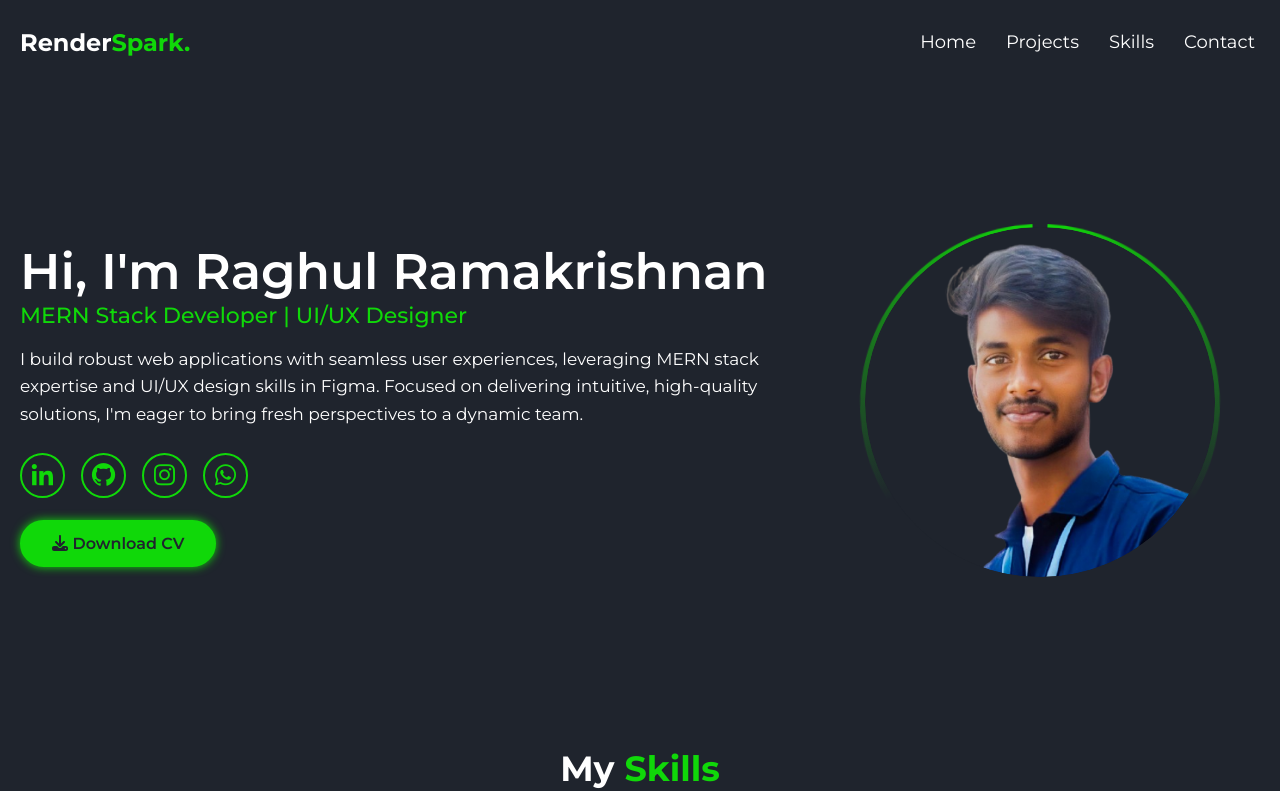
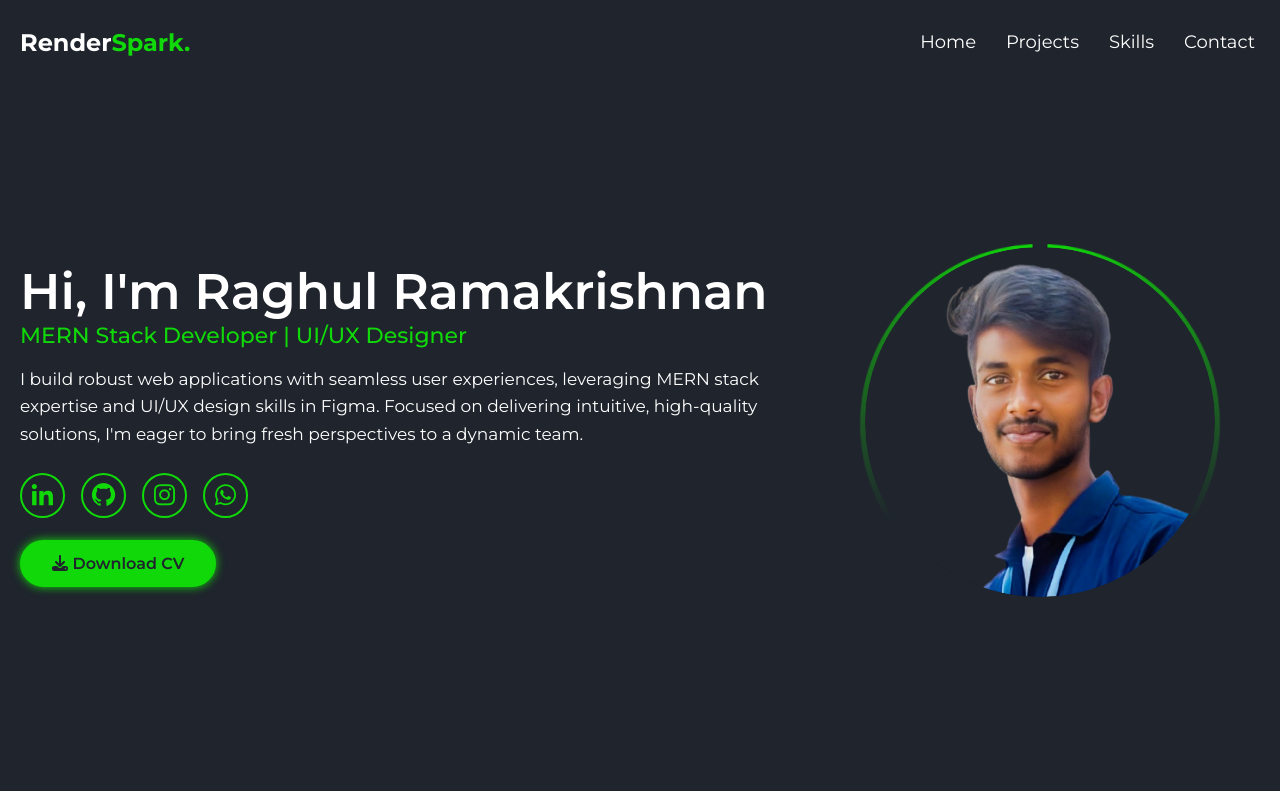
Before and after one commit to raghul1217/Portfolio-react-renderspark, a React (Vite) app: page / in a window 1280 px wide. Shown: the top 791 px of the page. Built offline with nearby package versions, Linux system fonts and the light colour scheme.

Commit message:
final update1

```diff
--- a/src/index.css
+++ b/src/index.css
@@ -19,3 +19,7 @@
     --text-color: #ffffff;
     --bg1: #282c34;
 }
+
+html{
+  scroll-behavior: smooth;
+}
--- a/src/styles/home1.css
+++ b/src/styles/home1.css
@@ -7,7 +7,7 @@
     margin: 0 auto;
     padding: 20px;
     color: #ffffff;
-    height: 75vh;
+    height: 80vh;
     font-family: 'Montserrat', 'sans-serif';
 }
 
```
Also changed, not shown: public/Ellipse 9.png (renamed from public/logo1.png).
